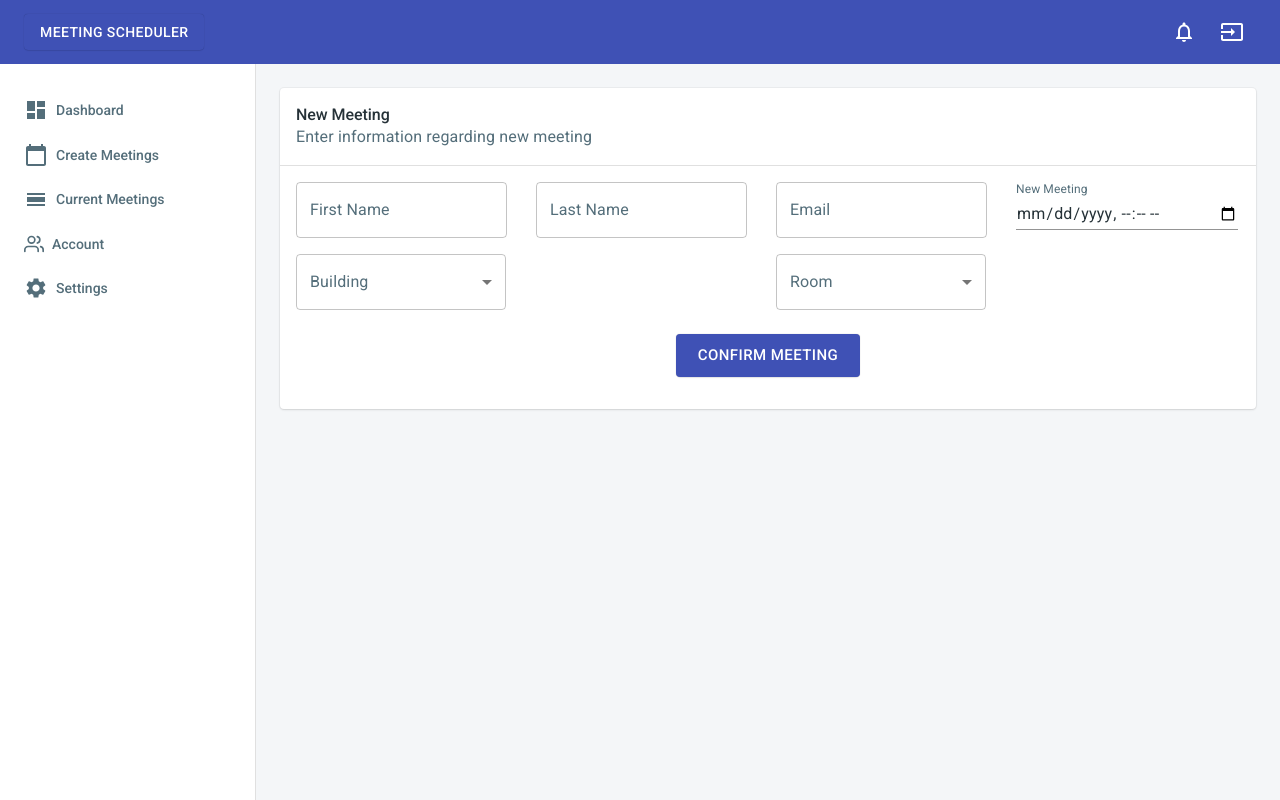
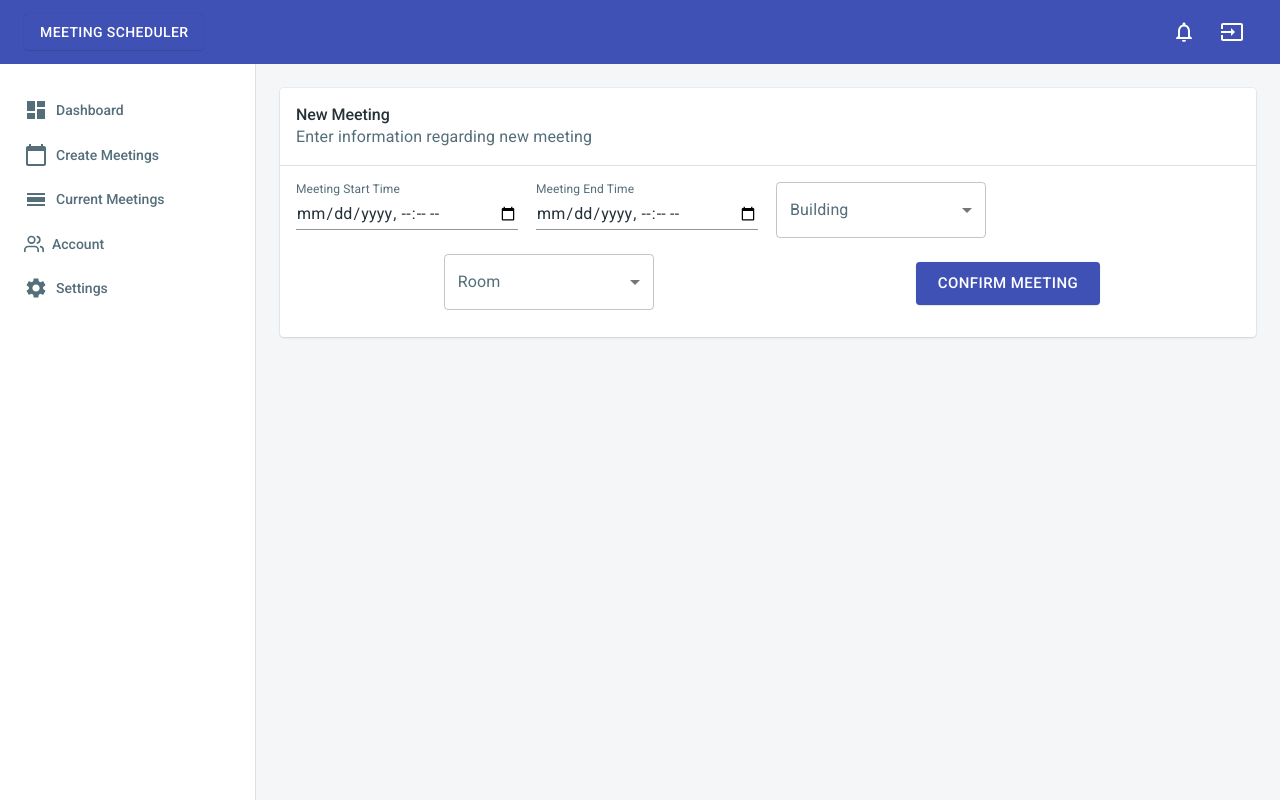
Before and after one commit to alecedgell/MeetingScheduler, a React (Create React App) app in the folder frontend/: page /app/create in a window 1280 px wide. Built offline with nearby package versions, Linux system fonts and the light colour scheme.

Commit message:
create meeting

```diff
--- a/frontend/src/views/create/CreateMeetingView/CreateForm.js
+++ b/frontend/src/views/create/CreateMeetingView/CreateForm.js
@@ -35,6 +35,9 @@ const useStyles = makeStyles((theme) => ({
 export default function CreateForm({ className, ...rest }) {
   const [room, setRoom] = React.useState('');
   const [building, setBuilding] = React.useState('');
+  const [startTime, setStartTime] = React.useState('');
+  const [endTime, setEndTime] = React.useState('');
+
   //changing the value in the room drop down
   const handleChangeRoom= (event) => {
     setRoom(event.target.value);
@@ -44,6 +47,36 @@ export default function CreateForm({ className, ...rest }) {
   const handleChangeBuild = (event) => {
     setBuilding(event.target.value);
   };
+
+  const handleChangeStartTime = (event) => {
+    setStartTime(event.target.value);
+  };
+
+  const handleChangeEndTime = (event) => {
+    setEndTime(event.target.value);
+  };
+
+  const handleCreateMeeting = variable => {
+    createMeeting(startTime,endTime);
+    setStartTime('');
+    setEndTime('');
+    setBuilding('');
+    setRoom('');
+  };
+
+  function createMeeting(meeting_starttime,meeting_endtime){
+    var feedback=null;
+    const location=1;
+    const meeting={meeting_starttime,meeting_endtime,feedback,location};
+    const options = {
+      method: 'POST',
+      headers: {
+        'Content-type': 'application/json',
+      },
+      body:JSON.stringify(meeting),
+    }
+    fetch('api/insertMeeting', options).catch(error => console.log(error))
+  }
   // const [selectedDate, handleDateChange] = useState(new Date());
   const classes = useStyles();
   return (
@@ -64,16 +97,10 @@ export default function CreateForm({ className, ...rest }) {
               spacing={2}
             >
               <Grid item xs={3}>
-                <TextField id={'outlined-basic'} label={"First Name"} variant={"outlined"} />
+                <TextField id={"datetime-local"} label={"Meeting Start Time"} type={"datetime-local"} defaultValue={new Date()} InputLabelProps={{shrink: true}} onChange={handleChangeStartTime}/>
               </Grid>
               <Grid item xs={3}>
-                <TextField  id={'outlined-basic'} label={"Last Name"} variant={"outlined"} />
-              </Grid>
-              <Grid item xs={3}>
-                <TextField id={'outlined-basic'} label={"Email"} variant={"outlined"} />
-              </Grid>
-              <Grid item xs={3}>
-                <TextField id={"datetime-local"} label={"New Meeting"} type={"datetime-local"} defaultValue={new Date()} InputLabelProps={{shrink: true}} />
+                <TextField id={"datetime-local"} label={"Meeting End Time"} type={"datetime-local"} defaultValue={new Date()} InputLabelProps={{shrink: true}} onChange={handleChangeEndTime}/>
               </Grid>
               <Grid item xs={6}>
               <FormControl variant={"outlined"} className={classes.formControl}>
@@ -125,6 +152,7 @@ export default function CreateForm({ className, ...rest }) {
                   size="large"
                   type="submit"
                   variant="contained"
+                  onClick={handleCreateMeeting}
                 >
                   Confirm Meeting
                 </Button>
```
